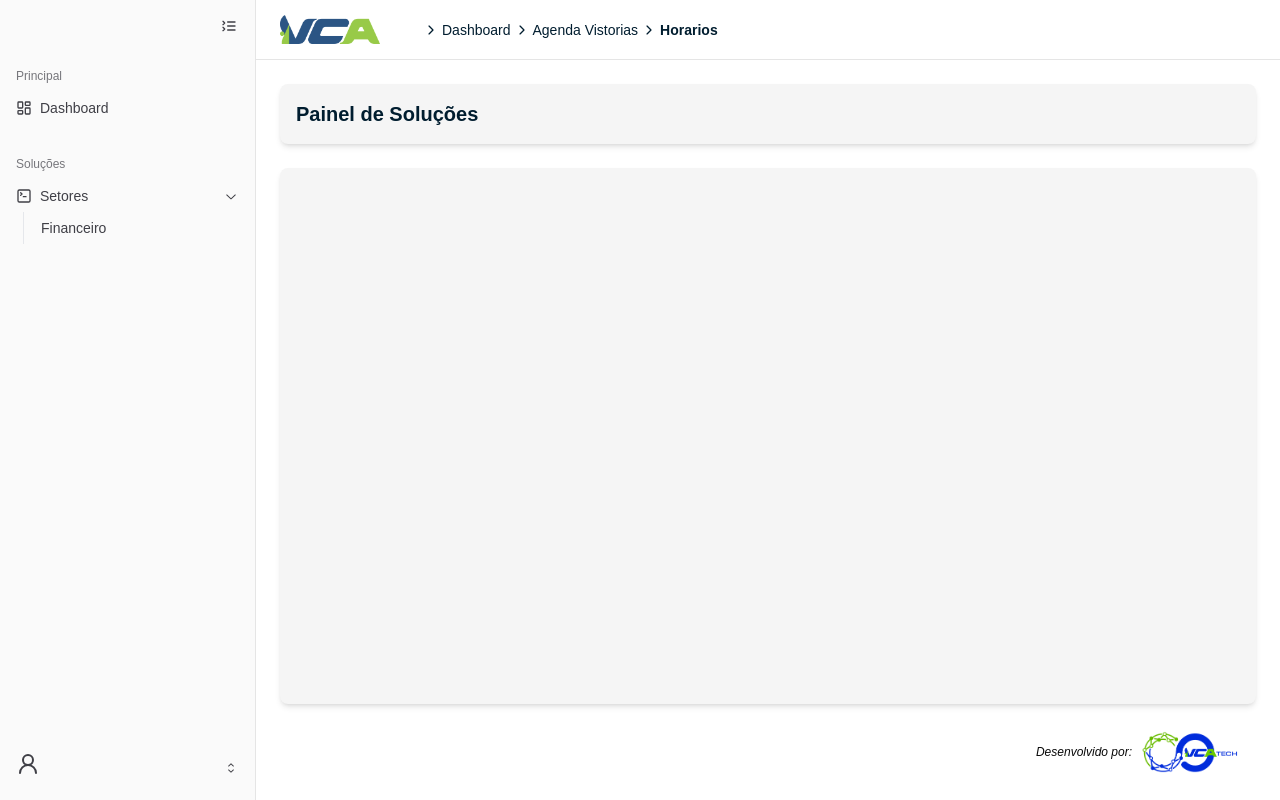
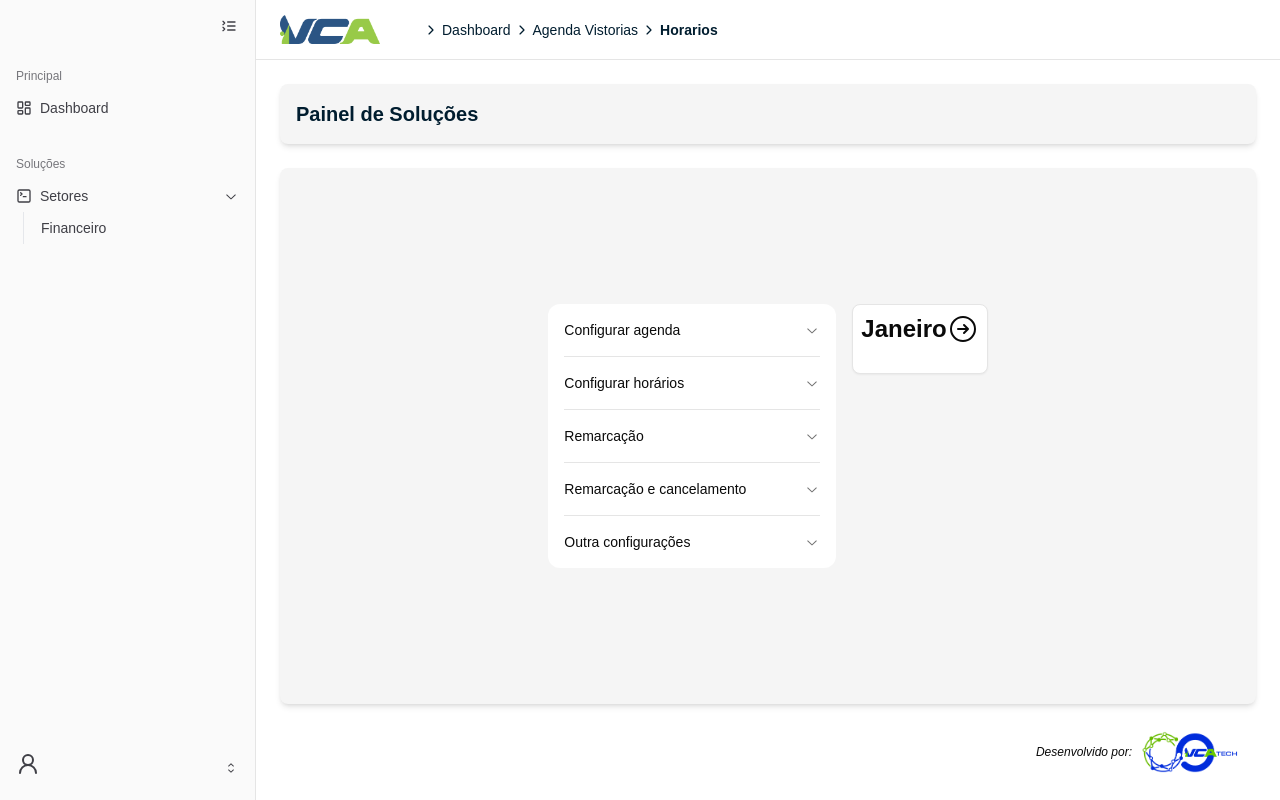
Before and after one commit to ti-vca-construtora/vca-tech, a Next.js app: page /dashboard/agenda-vistorias/horarios in a window 1280 px wide. Built offline with nearby package versions, Linux system fonts and the light colour scheme.

Commit message:
feat: configurador de horarios

```diff
--- a/src/app/dashboard/agenda-vistorias/horarios/_components/calendar.tsx
+++ b/src/app/dashboard/agenda-vistorias/horarios/_components/calendar.tsx
@@ -87,7 +87,7 @@ export function Calendar() {
   }
 
   return (
-    <div>
+    <div className="max-w-screen-sm">
       <div className="flex flex-col p-2 justify-center items-center rounded-lg border bg-card text-card-foreground shadow-sm w-full h-auto">
         <div className="flex w-full justify-evenly items-center mb-5">
           {currentMonth > atualDate.getMonth() && (
--- /dev/null
+++ b/src/app/dashboard/agenda-vistorias/horarios/_components/disponibilizar-horarios.tsx
@@ -0,0 +1,46 @@
+import {
+  Accordion,
+  AccordionContent,
+  AccordionItem,
+  AccordionTrigger,
+} from '@/components/ui/accordion'
+
+export function DisponibilizarHorarios() {
+  return (
+    <div className="min-w-72 bg-white px-4 rounded-xl mr-4">
+      <Accordion type="single" collapsible className="">
+        <AccordionItem value="item-1">
+          <AccordionTrigger>Configurar agenda</AccordionTrigger>
+          <AccordionContent>
+            Disponibiliza dias para agendamento. par
+          </AccordionContent>
+        </AccordionItem>
+        <AccordionItem value="item-2">
+          <AccordionTrigger>Configurar horários</AccordionTrigger>
+          <AccordionContent>
+            Configura horários disponíveis para agendamento. 10:30, 13:00,
+            15:30, etc ... Dias mínimos e máximos para o cliente agendar
+          </AccordionContent>
+        </AccordionItem>
+        <AccordionItem value="item-3">
+          <AccordionTrigger>Remarcação</AccordionTrigger>
+          <AccordionContent>
+            Configura parâmetros de remarcação de agenda.
+          </AccordionContent>
+        </AccordionItem>
+        <AccordionItem value="item-4">
+          <AccordionTrigger>Remarcação e cancelamento</AccordionTrigger>
+          <AccordionContent>
+            Configura parâmetros de cancelamento de agenda.
+          </AccordionContent>
+        </AccordionItem>
+        <AccordionItem value="item-5" className="border-none">
+          <AccordionTrigger>Outra configurações</AccordionTrigger>
+          <AccordionContent>
+            Outras configurações do agendamento.
+          </AccordionContent>
+        </AccordionItem>
+      </Accordion>
+    </div>
+  )
+}
--- a/src/app/dashboard/agenda-vistorias/horarios/page.tsx
+++ b/src/app/dashboard/agenda-vistorias/horarios/page.tsx
@@ -1,5 +1,13 @@
+import { DisponibilizarHorarios } from './_components/disponibilizar-horarios'
+import { Calendar } from './_components/calendar'
+
 const Horarios = () => {
-  return <></>
+  return (
+    <section className="flex p-6">
+      <DisponibilizarHorarios />
+      <Calendar />
+    </section>
+  )
 }
 
 export default Horarios
--- a/tsconfig.json
+++ b/tsconfig.json
@@ -21,6 +21,6 @@
       "@/*": ["./src/*"]
     }
   },
-  "include": ["next-env.d.ts", "**/*.ts", "**/*.tsx", ".next/types/**/*.ts", "src/app/dashboard/agenda-vistorias/horarios/_components/disponibilizar-horarios"],
+  "include": ["next-env.d.ts", "**/*.ts", "**/*.tsx", ".next/types/**/*.ts", "src/app/dashboard/agenda-vistorias/horarios/_components/disponibilizar-horarios.tsx"],
   "exclude": ["node_modules"]
 }
```
Also changed, not shown: 1 other file (tests, documents, lock files or other folders).
